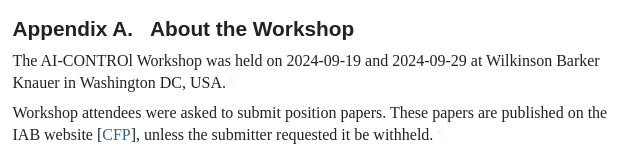
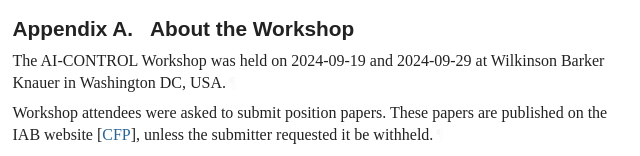
Before and after one commit to mnot/ai-control-report, a plain HTML site: page draft-nottingham-ai-control-report.html in a window 1280 px wide. Shown: the part 5700-5856 px from the top of the page, 112-752 px from the left. Drawn offline with Linux system fonts and the light colour scheme; a web font is replaced by a local one.

Commit message:
Script updating gh-pages from d30ed0b. [ci skip]

```diff
--- a/draft-nottingham-ai-control-report.html
+++ b/draft-nottingham-ai-control-report.html
@@ -1430,7 +1430,7 @@ svg :is([fill="white"], [fill^="#fff"]) {
       <h2 id="name-about-the-workshop">
 <a href="#appendix-A" class="section-number selfRef">Appendix A. </a><a href="#name-about-the-workshop" class="section-name selfRef">About the Workshop</a>
       </h2>
-<p id="appendix-A-1">The AI-CONTROl Workshop was held on 2024-09-19 and 2024-09-29 at Wilkinson Barker Knauer in Washington DC, USA.<a href="#appendix-A-1" class="pilcrow">¶</a></p>
+<p id="appendix-A-1">The AI-CONTROL Workshop was held on 2024-09-19 and 2024-09-29 at Wilkinson Barker Knauer in Washington DC, USA.<a href="#appendix-A-1" class="pilcrow">¶</a></p>
 <p id="appendix-A-2">Workshop attendees were asked to submit position papers. These papers are published on the IAB website <span>[<a href="#CFP" class="cite xref">CFP</a>]</span>, unless the submitter requested it be withheld.<a href="#appendix-A-2" class="pilcrow">¶</a></p>
 <p id="appendix-A-3">The workshop was conducted under the Chatham House Rule <span>[<a href="#CHATHAM-HOUSE" class="cite xref">CHATHAM-HOUSE</a>]</span>, meaning that statements cannot be attributed to individuals or organizations without explicit authorization.<a href="#appendix-A-3" class="pilcrow">¶</a></p>
 <div id="agenda">
```
Also changed, not shown: draft-nottingham-ai-control-report.txt.
